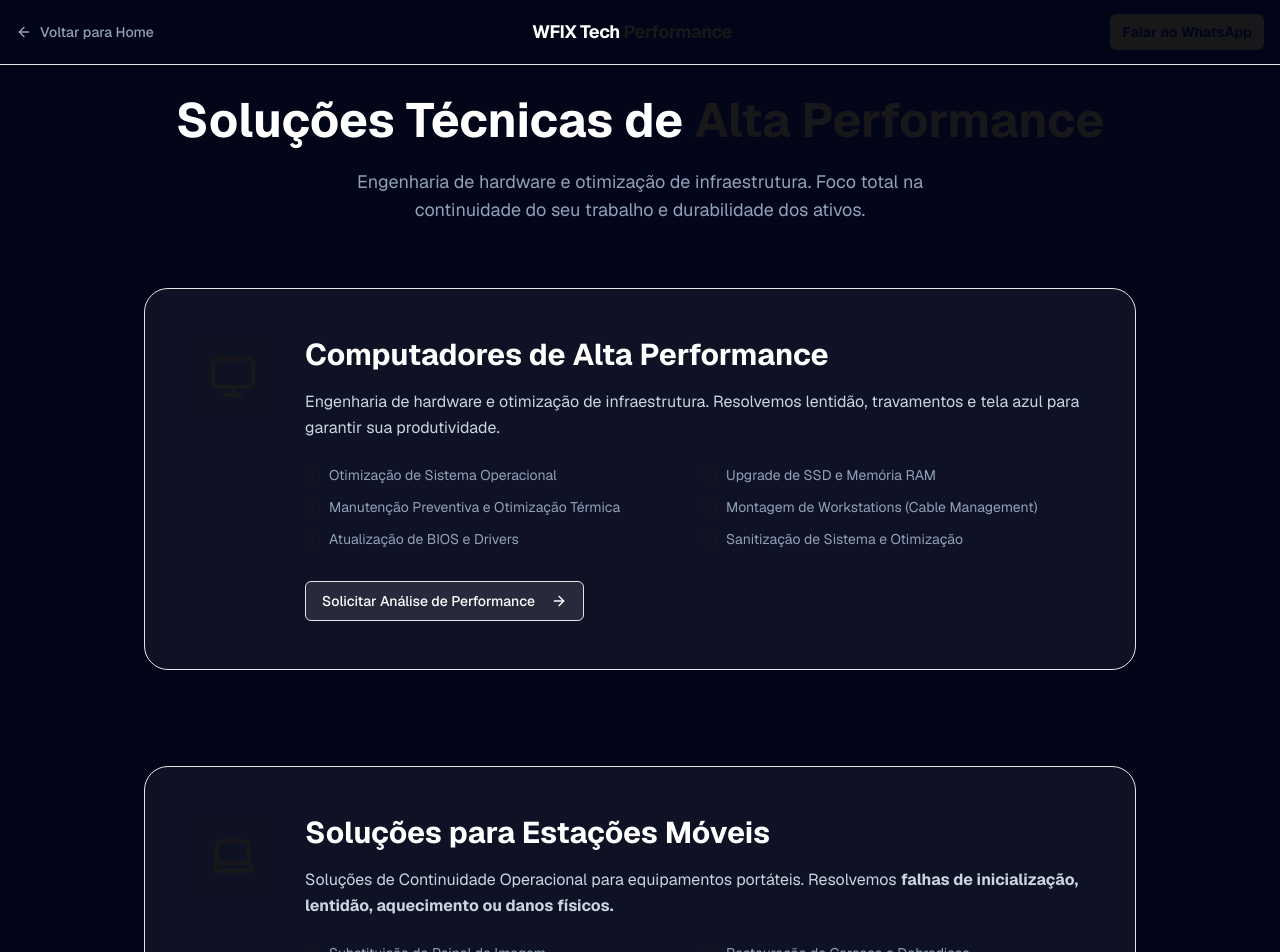
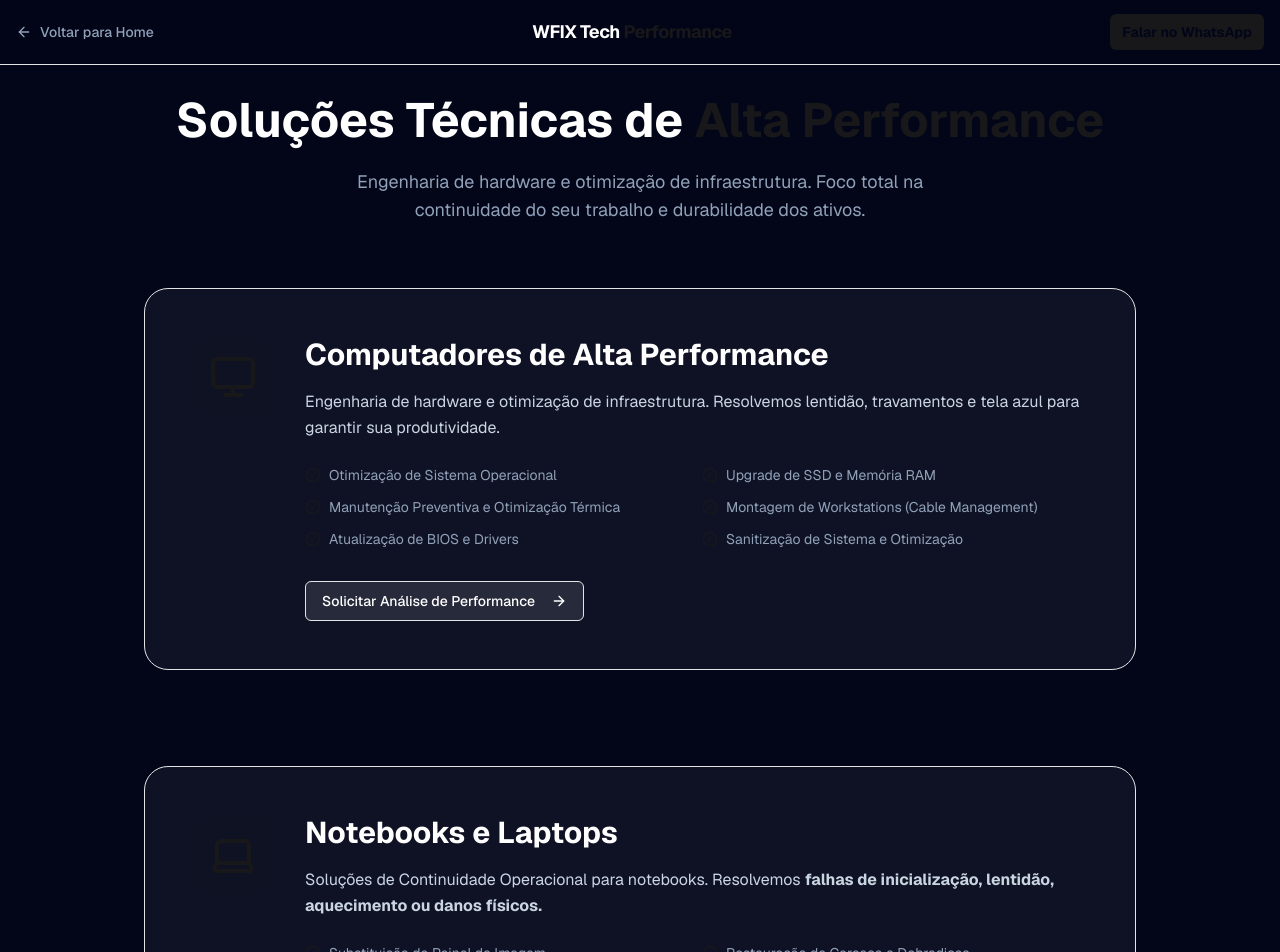
Before and after one commit to wheslancardoso/wtechprot, a Next.js app: page /servicos in a window 1280 px wide. Shown: the top 952 px of the page. Built offline with nearby package versions, Linux system fonts and the light colour scheme; no server answers.

Commit message:
fix: substituicao de 'estacoes moveis' por 'notebooks' para maior clareza

```diff
--- a/src/app/page.tsx
+++ b/src/app/page.tsx
@@ -292,8 +292,8 @@
                   <div className="mx-auto w-14 h-14 bg-purple-500/10 rounded-full flex items-center justify-center text-purple-400 mb-4 shadow-lg shadow-purple-500/20 group-hover:scale-110 transition-transform">
                     <Laptop className="w-7 h-7" />
                   </div>
-                  <h3 className="font-bold text-lg text-slate-200 mb-3 group-hover:text-white transition-colors">Soluções para Estações Móveis</h3>
-                  <p className="text-sm text-slate-400 leading-relaxed mb-6 flex-grow">Análise e implementação de melhorias em equipamentos portáteis, incluindo substituição de display, bateria e otimização de sistema.</p>
+                  <h3 className="font-bold text-lg text-slate-200 mb-3 group-hover:text-white transition-colors">Performance para Notebooks</h3>
+                  <p className="text-sm text-slate-400 leading-relaxed mb-6 flex-grow">Análise e implementação de melhorias em notebooks e laptops, incluindo substituição de display, bateria e otimização de sistema.</p>
                   <div className="flex items-center justify-center text-sm font-bold text-purple-400 group-hover:text-purple-300 transition-colors uppercase tracking-wider">
                     Solicitar Análise <ArrowRight className="ml-2 w-4 h-4" />
                   </div>
@@ -756,8 +756,8 @@
             <div>
               <h4 className="font-bold text-white mb-4">Soluções</h4>
               <ul className="space-y-2">
-                <li><a href="#solucoes" className="hover:text-primary">computadores de Alta Perfomance</a></li>
-                <li><a href="#solucoes" className="hover:text-primary">Estações Móveis e Portáteis</a></li>
+                <li><a href="#solucoes" className="hover:text-primary">Computadores de Alta Performance</a></li>
+                <li><a href="#solucoes" className="hover:text-primary">Notebooks e Laptops</a></li>
                 <li><a href="#solucoes" className="hover:text-primary">Infraestrutura de Redes</a></li>
               </ul>
             </div>
--- a/src/app/servicos/page.tsx
+++ b/src/app/servicos/page.tsx
@@ -118,9 +118,9 @@
                                 <Laptop className="w-12 h-12 text-primary" />
                             </div>
                             <div>
-                                <h2 className="text-2xl md:text-3xl font-bold text-white mb-4">Soluções para Estações Móveis</h2>
+                                <h2 className="text-2xl md:text-3xl font-bold text-white mb-4">Notebooks e Laptops</h2>
                                 <p className="text-slate-300 leading-relaxed mb-6">
-                                    Soluções de Continuidade Operacional para equipamentos portáteis. Resolvemos <b>falhas de inicialização, lentidão, aquecimento ou danos físicos.</b>
+                                    Soluções de Continuidade Operacional para notebooks. Resolvemos <b>falhas de inicialização, lentidão, aquecimento ou danos físicos.</b>
                                 </p>
                                 <ul className="grid md:grid-cols-2 gap-3 mb-8">
                                     {[
```
